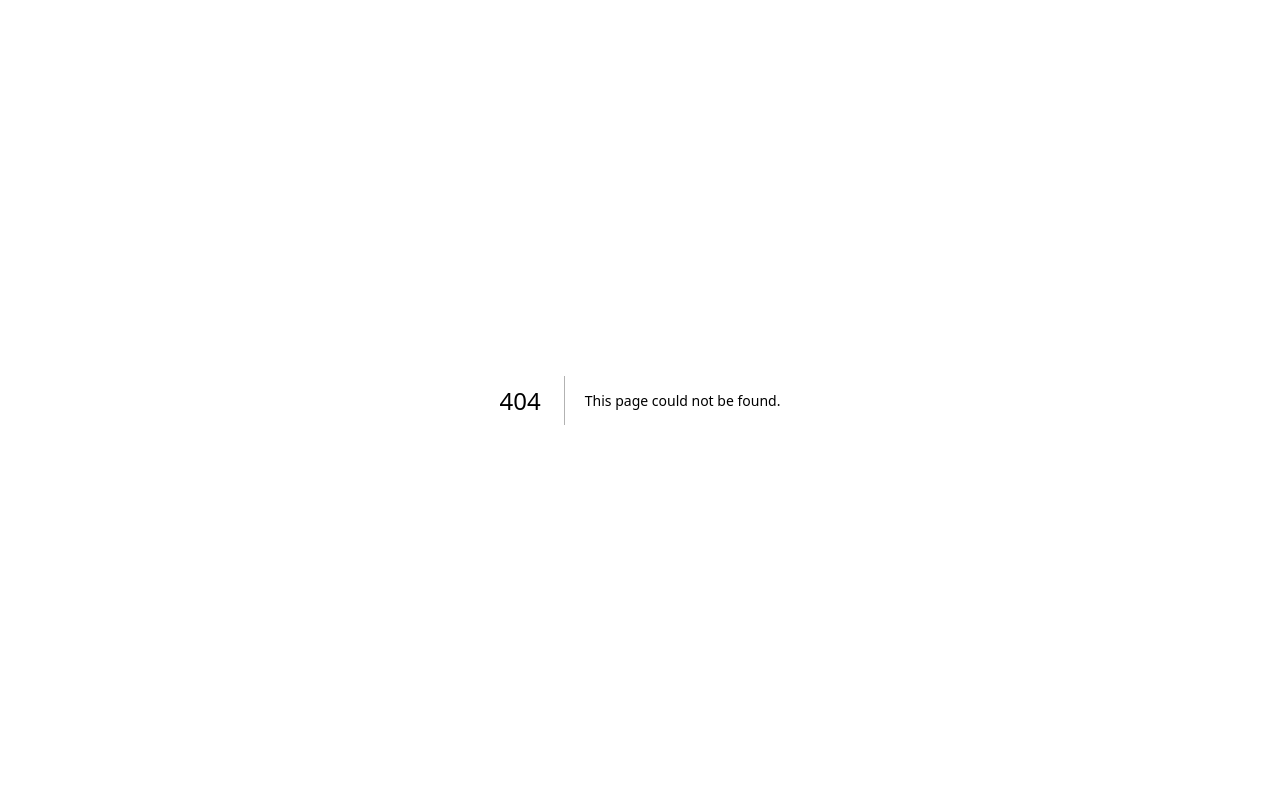
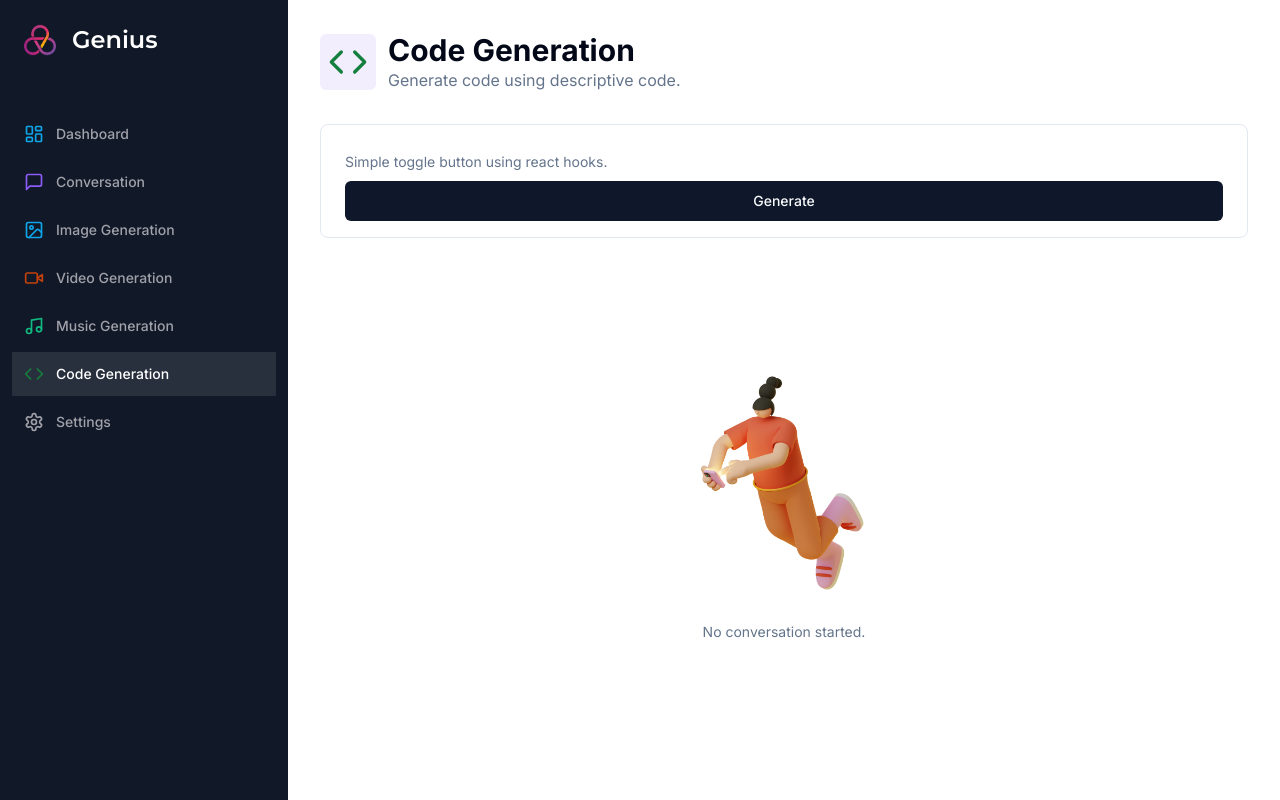
Before and after one commit to olimjon1606/AI-Platform, a Next.js app: page /code in a window 1280 px wide. Before the commit this address had no page. Built offline with nearby package versions, Linux system fonts and the light colour scheme.

Commit message:
code part
code part is done

```diff
--- /dev/null
+++ b/app/(dashboard)/(routes)/code/constants.ts
@@ -0,0 +1,7 @@
+import * as z from "zod";
+
+export const formSchema = z.object({
+    prompt: z.string().min(1,{
+        message: "Prompt is required",
+    }),
+});
--- /dev/null
+++ b/app/(dashboard)/(routes)/code/page.tsx
@@ -0,0 +1,154 @@
+"use client";
+import axios from "axios";
+import { useState } from "react";
+import ReactMarkdown from "react-markdown";
+import * as z from "zod";
+import {Heading} from "@/components/heading"
+import { Code } from 'lucide-react';
+import {useForm} from "react-hook-form";
+import { Form,
+         FormField ,
+         FormItem,
+         FormControl,
+        } from "@/components/ui/form";
+import {cn} from "@/lib/utils"  ;
+import { formSchema } from "./constants";
+import { zodResolver } from "@hookform/resolvers/zod";
+import { Button } from "@/components/ui/button";
+import { Input } from "@/components/ui/input";
+import { useRouter } from 'next/navigation';
+import {Empty} from "@/components/empty";
+import { ChatCompletionRequestMessage } from "openai";
+import {Loader} from "@/components/loader";
+import { UserAvatar } from "@/components/user-avatar";
+import {BotAvatar} from "@/components/bot-avatar";
+
+
+const CodePage= () =>{
+  const router = useRouter();
+  const [messages, setMessages] = useState<ChatCompletionRequestMessage[]>([]);
+    const form = useForm<z.infer<typeof formSchema>>({
+        resolver: zodResolver(formSchema),
+        defaultValues:{
+            prompt:""
+        }
+    });
+
+    const isLoading = form.formState.isSubmitting;
+
+    const onSubmit = async(values: z.infer<typeof formSchema>)=>{
+        try{
+          const userMessage: ChatCompletionRequestMessage = {
+            role: "user",
+            content: values.prompt,
+          };
+        const newMessages = [...messages, userMessage];
+        const response = await axios.post('/api/code', { messages: newMessages });
+        setMessages((current) => [response.data, userMessage,...current ]);
+        form.reset();
+        }catch(error: any){
+          console.log(error);
+        }finally{
+          router.refresh();
+        }
+    };
+
+
+
+    return (
+        <div>
+            <Heading
+            title="Code Generation"
+            description="Generate code using descriptive code."
+            icon={Code}
+            iconColor="text-green-700"
+            bgColor="bg-violet-500/10"
+            />
+            <div className="px-4 lg:px-8">
+              <div>
+                <Form {...form}>
+                  <form
+                  onSubmit={form.handleSubmit(onSubmit)}
+                  className="
+                  rounded-lg
+                  border
+                  w-full
+                  p-4
+                  px-3
+                  md:px-6
+                  focus-within:shadow-sm
+                  grid-cols-12
+                  gap-2
+
+                  "
+                  >
+                  <FormField
+                  name="prompt"
+                  render={({field})=>(
+                    <FormItem className="col-span-12 lg:col-span-10">
+                    <FormControl className="m-0 p-0">
+                       <Input
+                       className="border-0 outline-none
+                       focus-visible:ring-0
+                       focus-visible:ring-transparent
+                       "
+                       disabled={isLoading}
+                       placeholder="Simple toggle button using react hooks."
+                       {...field}
+                       />
+                    </FormControl>
+                    </FormItem>
+                  )}
+                  />
+                  <Button className="col-span-12 lg:col-span-2 w-full" disabled={isLoading}>
+                Generate
+                  </Button>
+                  </form>
+                </Form>
+              </div>
+              <div className="space-y-4 mt-4">
+                {isLoading && (
+                  <div className="p-8 rounded-lg w-full flex items-center justify-center bg-muted">
+                <Loader/>
+                  </div>
+                )}
+                {messages.length === 0 && !isLoading && (
+               <Empty label="No conversation started."/>
+                )}
+                <div className="flex flex-col-reverse gap-y-4">
+              {messages.map((message)=>(
+                <div key={message.content}
+                className={cn(
+
+                  "p-8 w-full flex items-start gap-x-8 rounded-lg",
+                  message.role === "user" ? "bg-white border border-black/10" : "bg-muted"
+                  )}
+                >
+                  {message.role === "user" ? <UserAvatar/> : <BotAvatar/>}
+                  <ReactMarkdown
+                  components={{
+                    pre: ({node, ...props})=>(
+                      <div className="overflow-auto w-full my-2 bg-black/10 p-2 rounded-lg">
+                        <pre {...props}/>
+                      </div>
+                    ),
+                    code: ({node, ...props}) => (
+                      <code className="bg-black/10 rounded-lg p-1" {...props}/>
+                    )
+                  }}
+                  className="text-sm overflow-hidden leading-7 "
+                  >
+                  {message.content || ""}
+                  </ReactMarkdown>
+
+
+                </div>
+              ))}
+                </div>
+
+              </div>
+            </div>
+        </div>
+    );
+}
+export default  CodePage;
--- /dev/null
+++ b/app/api/code/route.ts
@@ -0,0 +1,49 @@
+import { auth } from "@clerk/nextjs";
+import { NextResponse } from "next/server";
+import { Configuration, OpenAIApi,ChatCompletionRequestMessage } from "openai";
+
+const configuration = new Configuration({
+    apiKey: process.env.OPENAI_API_KEY,
+});
+
+const openai = new OpenAIApi(configuration);
+
+const instructionMessage: ChatCompletionRequestMessage = {
+    role: 'system',
+    content: "You are a code generator. You must answer only in markdown code snippets. Use comments for explanations."
+
+}
+
+export async function POST(
+    req: Request
+){
+    try{
+        const{ userId } = auth();
+        const body = await req.json();
+        const {messages} = body;
+
+        if(!userId){
+            return new NextResponse("Unauthorized",{status: 401});
+
+        }
+
+        if(!configuration.apiKey){
+            return new NextResponse("OpenAI API Key not configured",{status: 500});
+
+        }
+
+        if(!messages){
+            return new NextResponse("Messages are required", { status: 400});
+        }
+
+        const response = await openai.createChatCompletion({
+            model: "gpt-3.5-turbo",
+            messages: [instructionMessage, ...messages]
+        });
+        return NextResponse.json(response.data.choices[0].message);
+
+    }catch(error){
+        console.log("[CODE_ERROR]", error);
+        return new NextResponse("Internal error",{status: 500});
+    }
+}
--- a/package.json
+++ b/package.json
@@ -24,6 +24,7 @@
     "react": "^18",
     "react-dom": "^18",
     "react-hook-form": "^7.47.0",
+    "react-markdown": "^9.0.0",
     "tailwind-merge": "^1.14.0",
     "tailwindcss-animate": "^1.0.7",
     "zod": "^3.22.4"
```
Also changed, not shown: 1 other file (tests, documents, lock files or other folders).
